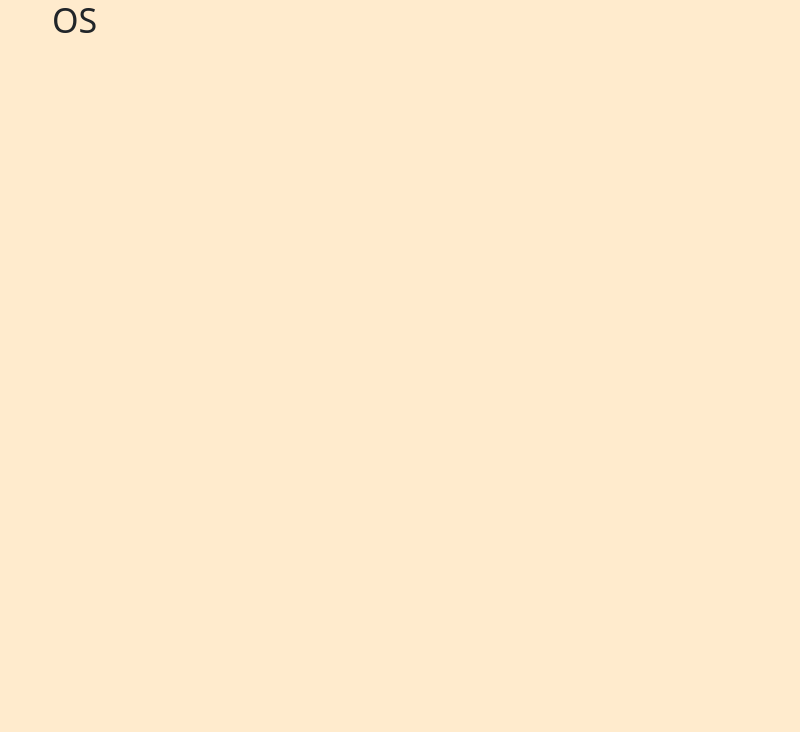
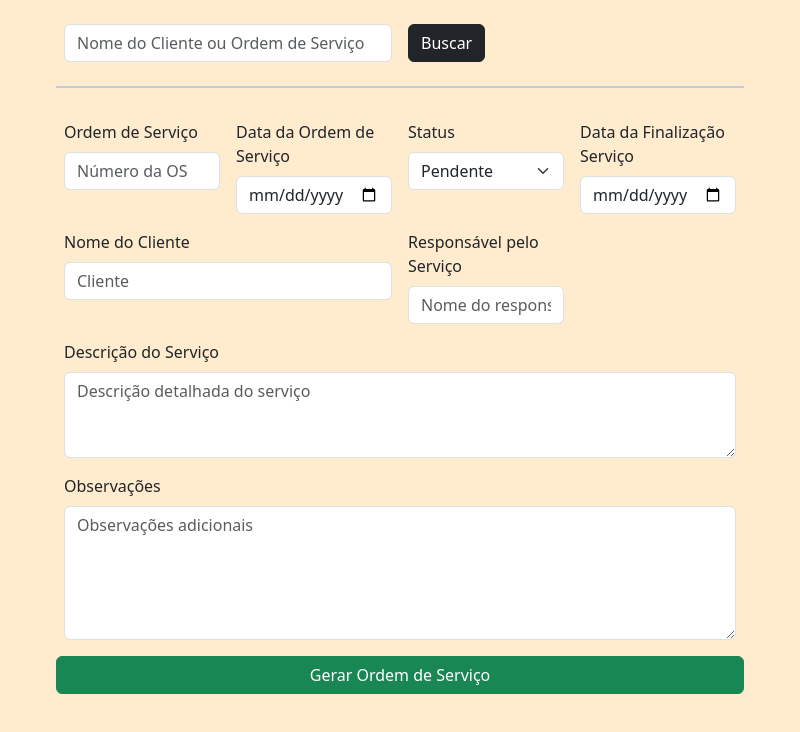
Before and after one commit to arthurcruzalves/smartphone_arthur, an Electron app: page src/views/OS.html in a window 800 px wide. Drawn offline with Linux system fonts and the light colour scheme.

Commit message:
projeto em andamento

```diff
--- a/src/views/OS.html
+++ b/src/views/OS.html
@@ -13,9 +13,59 @@
 </head>
 <body>
     <div class="container">
-        <h1>OS</h1>
+        <div class="container">
+            <form id="frmOS" class="mt-2 row g-3">
+                <!--buscar cliente-->
+                <div class="col-md-6">
+                    <input type="text" class="form-control" id="searchClient" placeholder="Nome do Cliente ou Ordem de Serviço" maxlength="30" spellcheck="false"  >
+                </div>
+                <div class="col-md-4">
+                    <button type="button" class="btn btn-dark" id="btnRead" onclick="searchOS()" >Buscar</button>
+                </div>
+                <hr class="mt-4 border border-primary border -1" >
+                <div class="col-md-3">
+                    <label for="inputosClient" class="form-label">Ordem de Serviço</label>
+                    <input type="text" class="form-control" id="inputenderecoClient" placeholder="Número da OS" required maxlength="30">
+                </div>
+                <div class="col-md-3">
+                    <label for="inputdata_servico" class="form-label">Data da Ordem de Serviço</label>
+                    <input type="date" class="form-control" id="inputdata_servico" required>
+                </div>
+                <div class="col-md-3">
+                    <label for="inputstatus" class="form-label">Status</label>
+                    <select class="form-select" id="inputstatus" required>
+                        <option value="pendente">Pendente</option>
+                        <option value="em_andamento">Em Andamento</option>
+                        <option value="concluido">Concluído</option>
+                        <option value="cancelado">Cancelado</option>
+                    </select>
+                </div>
+                <div class="col-md-3">
+                    <label for="inputdata_servico" class="form-label">Data da Finalização Serviço</label>
+                    <input type="date" class="form-control" id="inputdata_servico">
+                </div>
+
+                <div class="col-md-6">
+                    <label for="inputnomeClient" class="form-label">Nome do Cliente</label>
+                    <input type="text" class="form-control" id="inputnomeClient" placeholder="Cliente" required maxlength="30">
+                </div>
+                <div class="col-md-3">
+                    <label for="inputresponsavel" class="form-label">Responsável pelo Serviço</label>
+                    <input type="text" class="form-control" id="inputresponsavel" placeholder="Nome do responsável" required maxlength="30">
+                </div>
+
+                <div class="md-5">
+                    <label for="inputservico" class="form-label">Descrição do Serviço</label>
+                    <textarea class="form-control" id="servico" rows="3" placeholder="Descrição detalhada do serviço" required></textarea>
+                </div>
+                <div class="md-3">
+                    <label for="inputobservacao" class="form-label">Observações</label>
+                    <textarea class="form-control" id="inputobservacao" rows="5" placeholder="Observações adicionais"></textarea>
+                </div>
+
+                <button type="submit" class="btn btn-success">Gerar Ordem de Serviço</button>
+            </form>
     </div>
-
 
     <!-- Bootstrap -->
     <script src="../public/js/bootstrap.min.js"></script>
--- a/src/views/rendere.js
+++ b/src/views/rendere.js
@@ -16,3 +16,9 @@ function os() {
      // uso da api(autorização no preload.js)
      api.osWindow()
 }
+
+function smartphone() {
+     //console.log("teste do botão os")
+     // uso da api(autorização no preload.js)
+    api.smartphoneWindow()
+}
```
Also changed, not shown: main.js (+23 -0 lines), src/views/index.html (+2 -2 lines), src/views/smartphone.html (+4 -0 lines).
